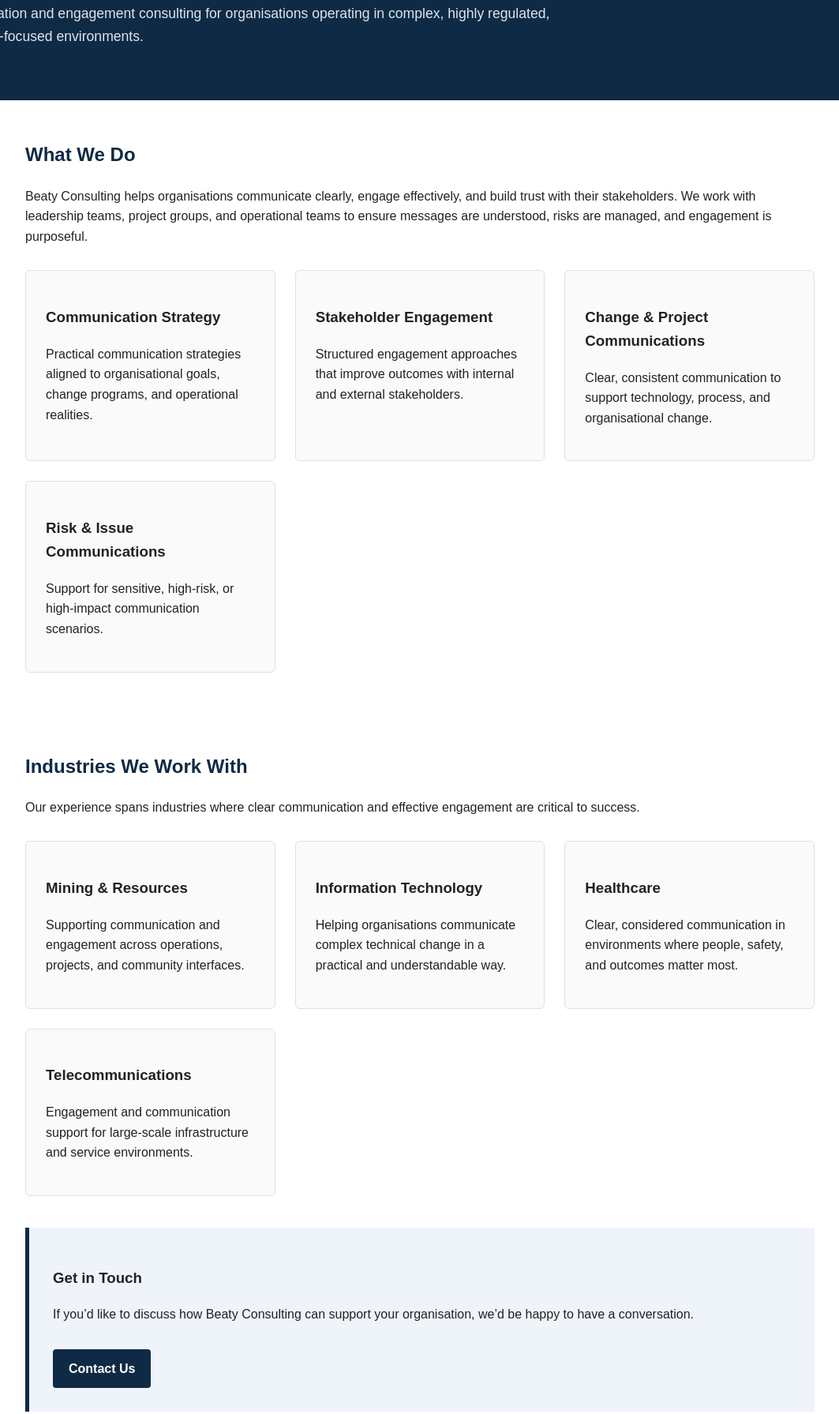
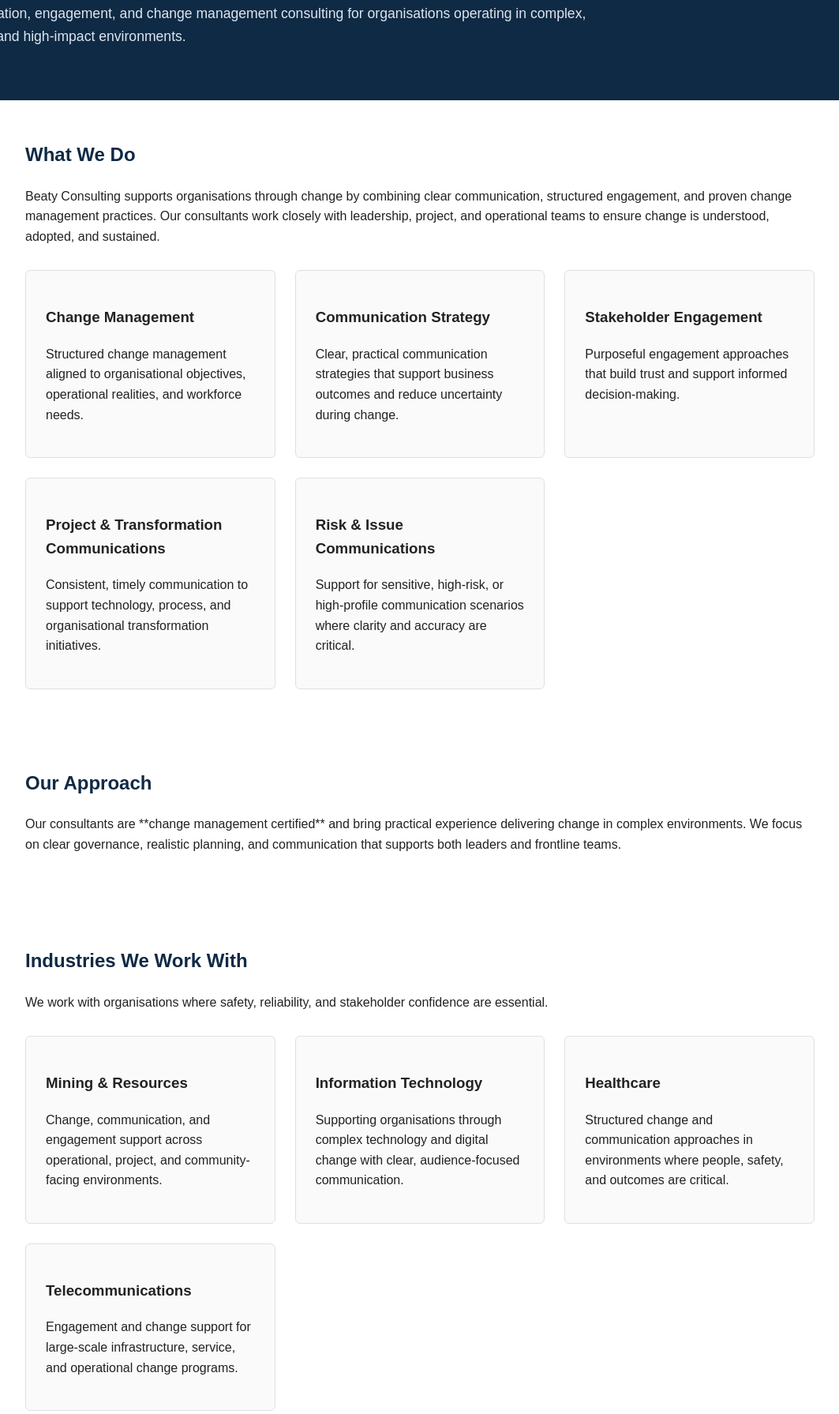
Before and after one commit to labbymcnick/my-first-static-web-app, a website: page src/index.html in a window 1280 px wide. Shown: the part 123-1914 px from the top of the page at 79% size, without its empty margins (108-1171 px from the left). Drawn offline with Linux system fonts and the light colour scheme.

Commit message:
Update index.html

```diff
--- a/src/index.html
+++ b/src/index.html
@@ -5,7 +5,7 @@
   <meta name="viewport" content="width=device-width, initial-scale=1.0"/>
   <title>Beaty Consulting</title>
 
-  <meta name="description" content="Beaty Consulting provides communication and engagement consulting for mining, IT, healthcare, and telecommunications organisations." />
+  <meta name="description" content="Beaty Consulting provides communication, engagement, and change management consulting for mining, IT, healthcare, and telecommunications organisations." />
 
   <style>
     body {
@@ -28,7 +28,7 @@
     }
 
     header p {
-      max-width: 800px;
+      max-width: 850px;
       margin-top: 15px;
       font-size: 1.1rem;
       color: #dce6f0;
@@ -92,92 +92,110 @@
 <header>
   <h1>Beaty Consulting</h1>
   <p>
-    Communication and engagement consulting for organisations operating in complex,
-    highly regulated, and people-focused environments.
+    Communication, engagement, and change management consulting for organisations
+    operating in complex, regulated, and high-impact environments.
   </p>
 </header>
 
 <section>
   <h2>What We Do</h2>
   <p>
-    Beaty Consulting helps organisations communicate clearly, engage effectively,
-    and build trust with their stakeholders. We work with leadership teams, project
-    groups, and operational teams to ensure messages are understood, risks are managed,
-    and engagement is purposeful.
+    Beaty Consulting supports organisations through change by combining clear
+    communication, structured engagement, and proven change management practices.
+    Our consultants work closely with leadership, project, and operational teams
+    to ensure change is understood, adopted, and sustained.
   </p>
 
   <div class="services">
     <div class="card">
+      <h3>Change Management</h3>
+      <p>
+        Structured change management aligned to organisational objectives,
+        operational realities, and workforce needs.
+      </p>
+    </div>
+
+    <div class="card">
       <h3>Communication Strategy</h3>
       <p>
-        Practical communication strategies aligned to organisational goals,
-        change programs, and operational realities.
+        Clear, practical communication strategies that support business outcomes
+        and reduce uncertainty during change.
       </p>
     </div>
 
     <div class="card">
       <h3>Stakeholder Engagement</h3>
       <p>
-        Structured engagement approaches that improve outcomes with internal
-        and external stakeholders.
+        Purposeful engagement approaches that build trust and support informed
+        decision-making.
       </p>
     </div>
 
     <div class="card">
-      <h3>Change & Project Communications</h3>
+      <h3>Project & Transformation Communications</h3>
       <p>
-        Clear, consistent communication to support technology, process,
-        and organisational change.
+        Consistent, timely communication to support technology, process,
+        and organisational transformation initiatives.
       </p>
     </div>
 
     <div class="card">
       <h3>Risk & Issue Communications</h3>
       <p>
-        Support for sensitive, high-risk, or high-impact communication
-        scenarios.
+        Support for sensitive, high-risk, or high-profile communication scenarios
+        where clarity and accuracy are critical.
       </p>
     </div>
   </div>
 </section>
 
 <section>
+  <h2>Our Approach</h2>
+  <p>
+    Our consultants are **change management certified** and bring practical
+    experience delivering change in complex environments. We focus on clear
+    governance, realistic planning, and communication that supports both leaders
+    and frontline teams.
+  </p>
+</section>
+
+<section>
   <h2>Industries We Work With</h2>
   <p>
-    Our experience spans industries where clear communication and effective
-    engagement are critical to success.
+    We work with organisations where safety, reliability, and stakeholder
+    confidence are essential.
   </p>
 
   <div class="industries">
     <div class="card">
       <h3>Mining & Resources</h3>
       <p>
-        Supporting communication and engagement across operations, projects,
-        and community interfaces.
+        Change, communication, and engagement support across operational,
+        project, and community-facing environments.
       </p>
     </div>
 
     <div class="card">
       <h3>Information Technology</h3>
       <p>
-        Helping organisations communicate complex technical change in a
-        practical and understandable way.
+        Supporting organisations through complex technology and digital change
+        with clear, audience-focused communication.
       </p>
     </div>
 
     <div class="card">
       <h3>Healthcare</h3>
       <p>
-        Clear, considered communication in environments where people,
-        safety, and outcomes matter most.
+        Structured change and communication approaches in environments where
+        people, safety, and outcomes are critical.
       </p>
     </div>
 
     <div class="card">
       <h3>Telecommunications</h3>
       <p>
-        Engagement and communication support for large-scale infrastructure
-        and service environments.
+        Engagement and change support for large-scale infrastructure, service,
+        and operational change programs.
       </p>
     </div>
   </div>
@@ -185,8 +203,8 @@
   <div class="cta">
     <h3>Get in Touch</h3>
     <p>
-      If you’d like to discuss how Beaty Consulting can support your organisation,
-      we’d be happy to have a conversation.
+      If you’d like to discuss how Beaty Consulting can support your change,
+      communication, or engagement needs, we’d welcome a conversation.
     </p>
     <a href="mailto:info@beatyconsulting.com">Contact Us</a>
   </div>
```
